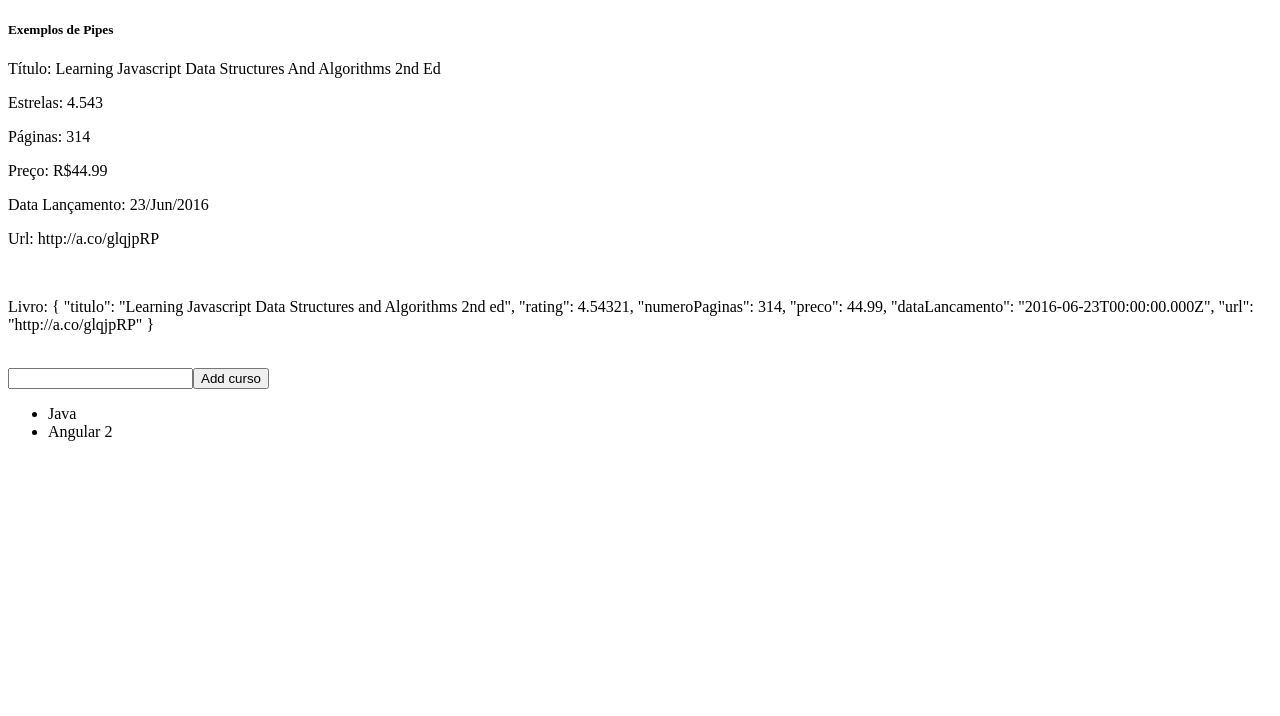
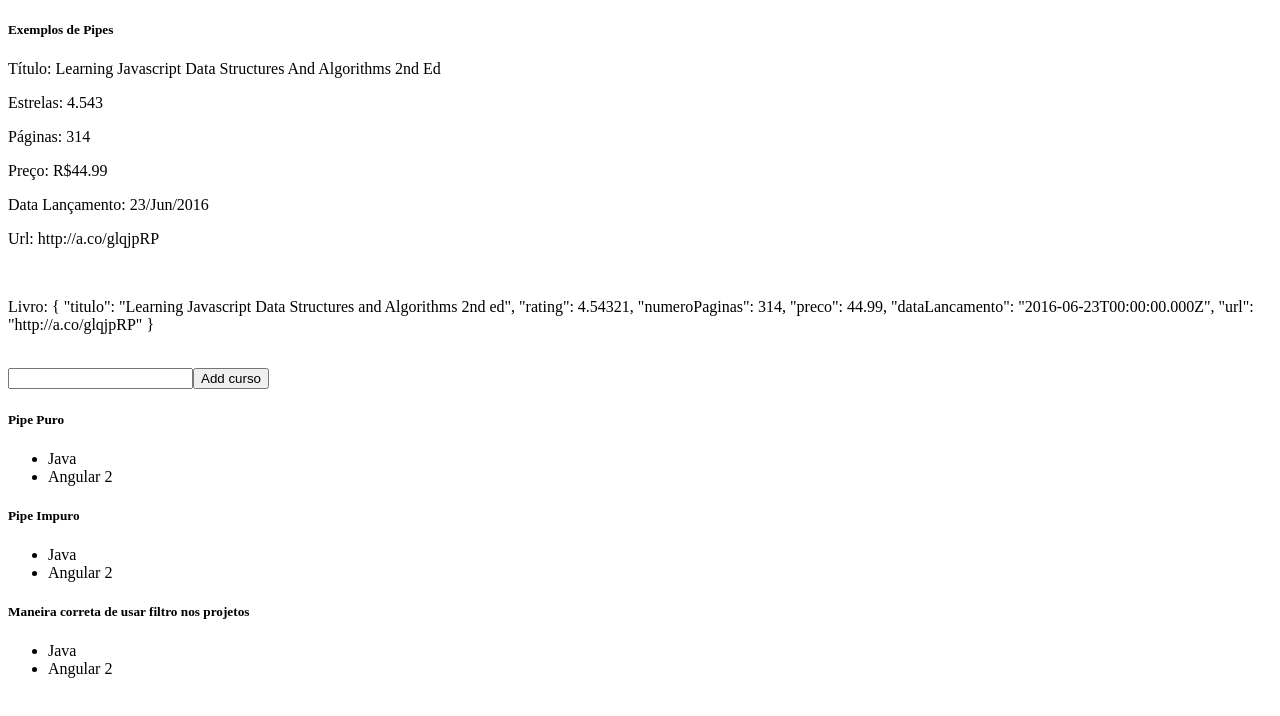
Before and after one commit to alvarogularte/angular-curso, an Angular app in the folder pipes/: page / in a window 1280 px wide. Shown: the top 716 px of the page. Built offline with nearby package versions, Linux system fonts and the light colour scheme.

Commit message:
new: cria conteúdo da aula Pipes: Criando um Pipe Impuro

```diff
--- a/pipes/src/app/app.module.ts
+++ b/pipes/src/app/app.module.ts
@@ -6,13 +6,15 @@ import { ExemplosPipesComponent } from './exemplos-pipes/exemplos-pipes.componen
 import { CamelCasePipe } from './camel-case.pipe';
 import { SettingsService } from './settings.service';
 import { FiltroArrayPipe } from './filtro-array.pipe';
+import { FiltroArrayImpuroPipe } from './filtro-array-impuro.pipe';
 
 @NgModule({
   declarations: [
     AppComponent,
     ExemplosPipesComponent,
     CamelCasePipe,
-    FiltroArrayPipe
+    FiltroArrayPipe,
+    FiltroArrayImpuroPipe
   ],
   imports: [
     BrowserModule
--- a/pipes/src/app/exemplos-pipes/exemplos-pipes.component.html
+++ b/pipes/src/app/exemplos-pipes/exemplos-pipes.component.html
@@ -14,9 +14,28 @@
 <input type="text" #novoValor>
 <button (click)="addCurso(novoValor.value)">Add curso</button>
 
+<h5>Pipe Puro</h5>
+
 <ul>
   <!-- Não utilizar filtro de array em pipes em produção -->
   <li *ngFor="let item of livros | filtroArray:filtro">
     {{ item }}
   </li>
 </ul>
+
+<h5>Pipe Impuro</h5>
+
+<ul>
+  <!-- Não utilizar filtro de array em pipes em produção -->
+  <li *ngFor="let item of livros | filtroArrayImpuro:filtro">
+    {{ item }}
+  </li>
+</ul>
+
+<h5>Maneira correta de usar filtro nos projetos</h5>
+
+<ul>
+  <li *ngFor="let item of obterCursos()">
+    {{ item }}
+  </li>
+</ul>
--- a/pipes/src/app/exemplos-pipes/exemplos-pipes.component.ts
+++ b/pipes/src/app/exemplos-pipes/exemplos-pipes.component.ts
@@ -29,4 +29,19 @@ export class ExemplosPipesComponent implements OnInit {
     this.livros.push(valor)
   }
 
+  obterCursos() {
+    if (this.livros.length === 0 || this.filtro === undefined
+      || this.filtro.trim() === '') {
+      return this.livros;
+    }
+
+    return this.livros.filter((v: string) => {
+        if (v.toLowerCase().indexOf(this.filtro.toLowerCase()) >= 0) {
+          return true;
+        }
+
+        return false;
+      });
+  }
+
 }
--- /dev/null
+++ b/pipes/src/app/filtro-array-impuro.pipe.ts
@@ -0,0 +1,12 @@
+import { Pipe } from '@angular/core';
+
+import { FiltroArrayPipe } from './filtro-array.pipe';
+
+@Pipe({
+  name: 'filtroArrayImpuro',
+  pure: false
+})
+export class FiltroArrayImpuroPipe extends FiltroArrayPipe {
+
+
+}
```
Also changed, not shown: 1 other file (tests, documents, lock files or other folders).
